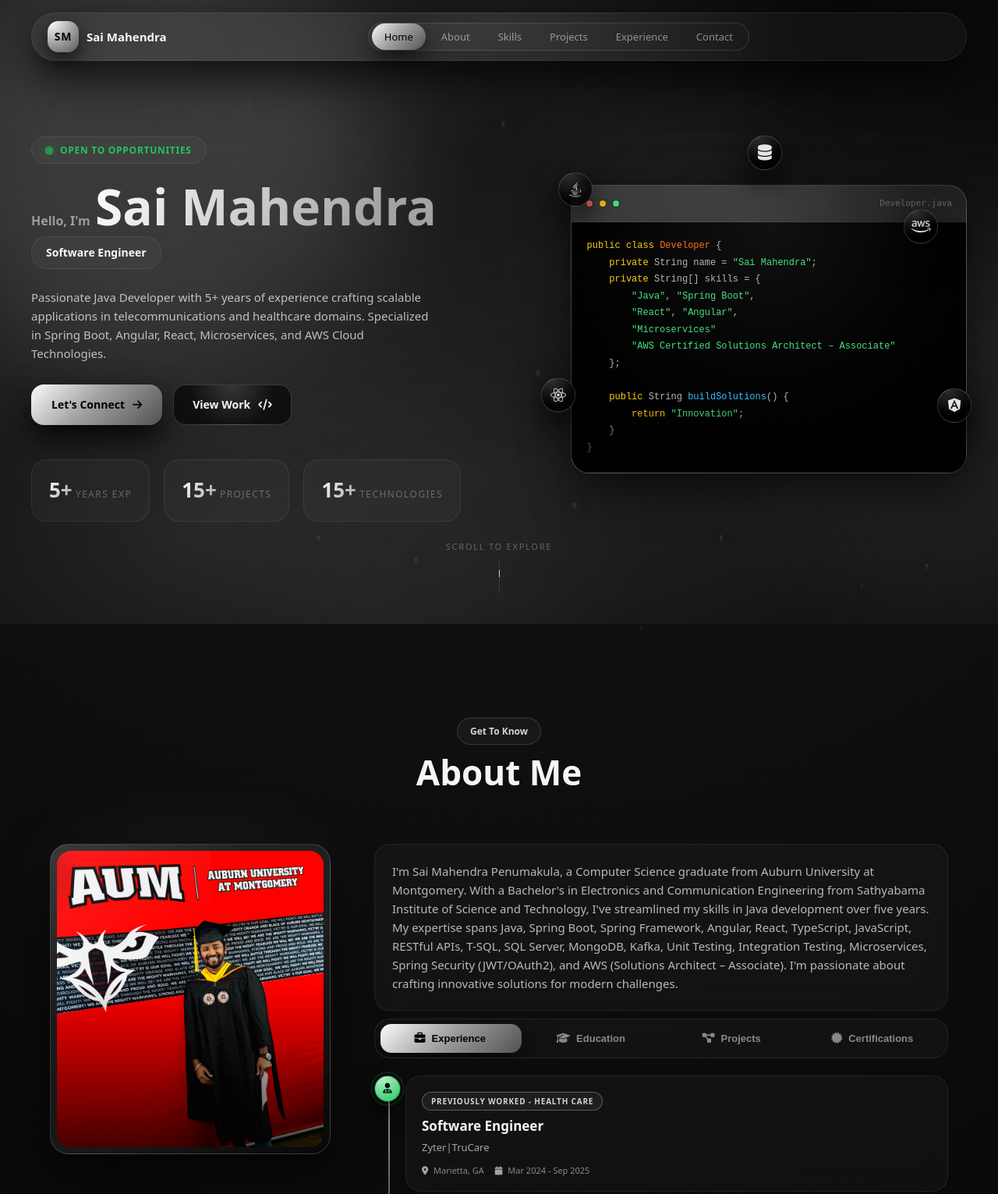
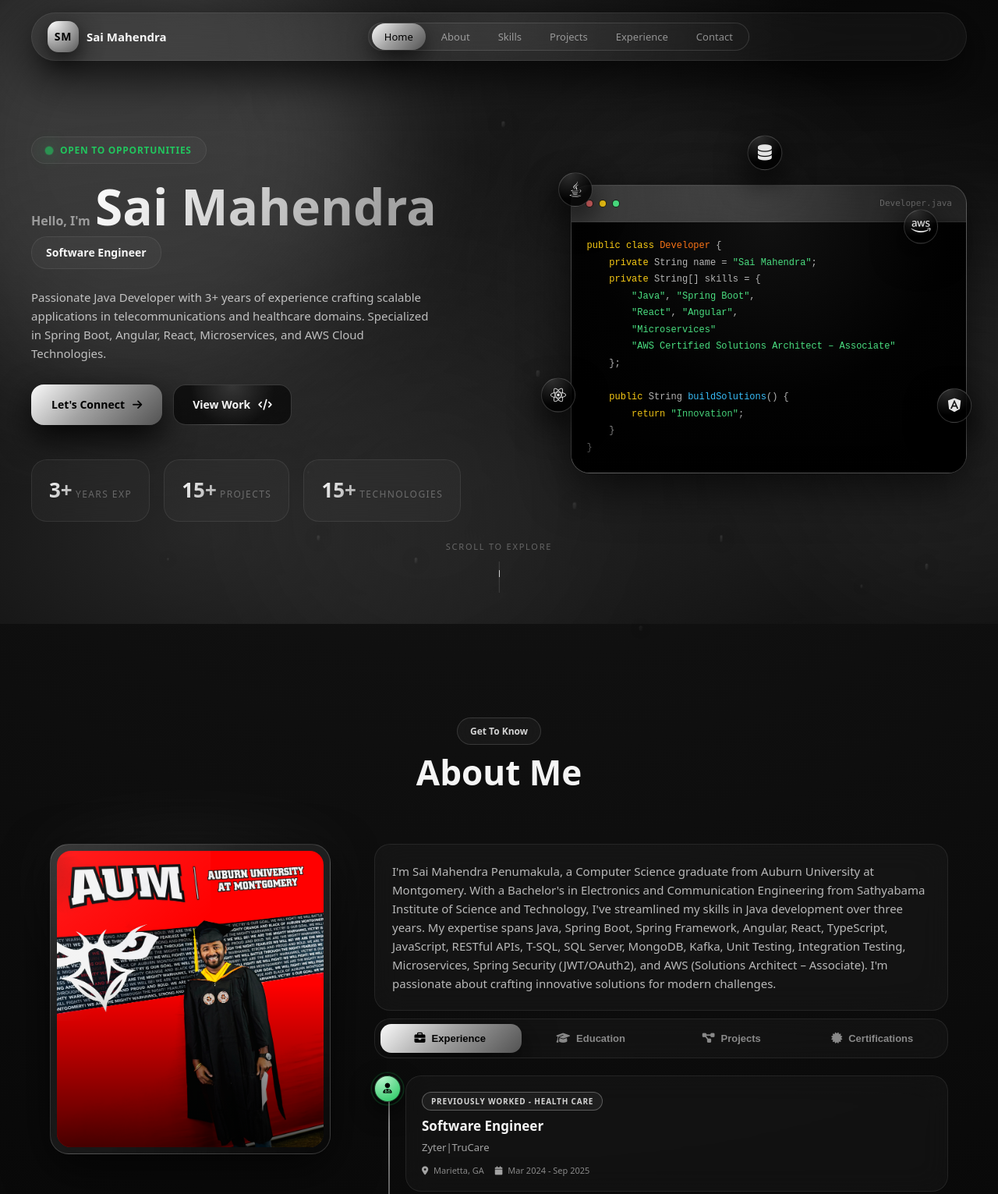
Before and after one commit to saimahendra1997/sai_mahendra_portfolio, a plain HTML site: page index.html in a window 1280 px wide. Shown: the top 1531 px of the page at 78% size. Drawn offline with Linux system fonts and the light colour scheme.

Commit message:
Updated index.html

```diff
--- a/index.html
+++ b/index.html
@@ -114,7 +114,7 @@
             </span>
           </h1>
           <p class="hero-description">
-            Passionate Java Developer with 5+ years of experience crafting
+            Passionate Java Developer with 3+ years of experience crafting
             scalable applications in telecommunications and healthcare domains.
             Specialized in Spring Boot, Angular, React, Microservices, and AWS
             Cloud Technologies.
@@ -134,7 +134,7 @@
           </div>
           <div class="hero-metrics">
             <div class="metric-card glass-morph">
-              <span class="metric-value" data-count="5">0</span>
+              <span class="metric-value" data-count="3">0</span>
               <span class="metric-label">Years Exp</span>
             </div>
             <div class="metric-card glass-morph">
@@ -225,7 +225,7 @@
                 Auburn University at Montgomery. With a Bachelor's in
                 Electronics and Communication Engineering from Sathyabama
                 Institute of Science and Technology, I've streamlined my skills
-                in Java development over five years. My expertise spans Java,
+                in Java development over three years. My expertise spans Java,
                 Spring Boot, Spring Framework, Angular, React, TypeScript,
                 JavaScript, RESTful APIs, T-SQL, SQL Server, MongoDB, Kafka,
                 Unit Testing, Integration Testing, Microservices, Spring
@@ -298,7 +298,7 @@
                             India</span
                           >
                           <span
-                            ><i class="fa-solid fa-calendar"></i> May 2018 - Oct
+                            ><i class="fa-solid fa-calendar"></i> May 2020 - Oct
                             2021</span
                           >
                         </div>
@@ -786,7 +786,7 @@
             </div>
             <div class="exp-meta">
               <span
-                ><i class="fa-solid fa-calendar"></i> May 2018 - Oct 2021</span
+                ><i class="fa-solid fa-calendar"></i> May 2020 - Oct 2021</span
               >
               <span
                 ><i class="fa-solid fa-location-dot"></i> Chennai, India</span
```
